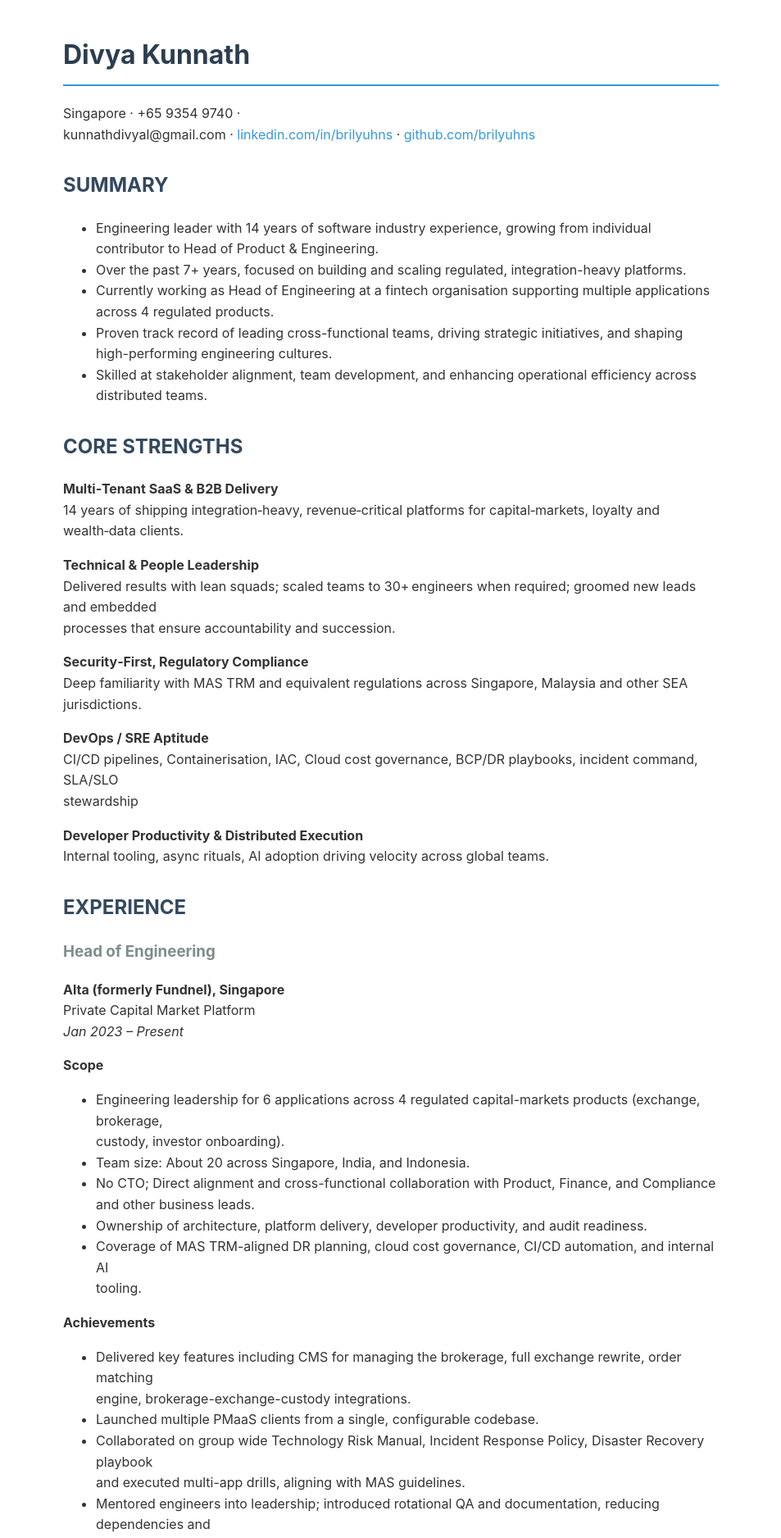
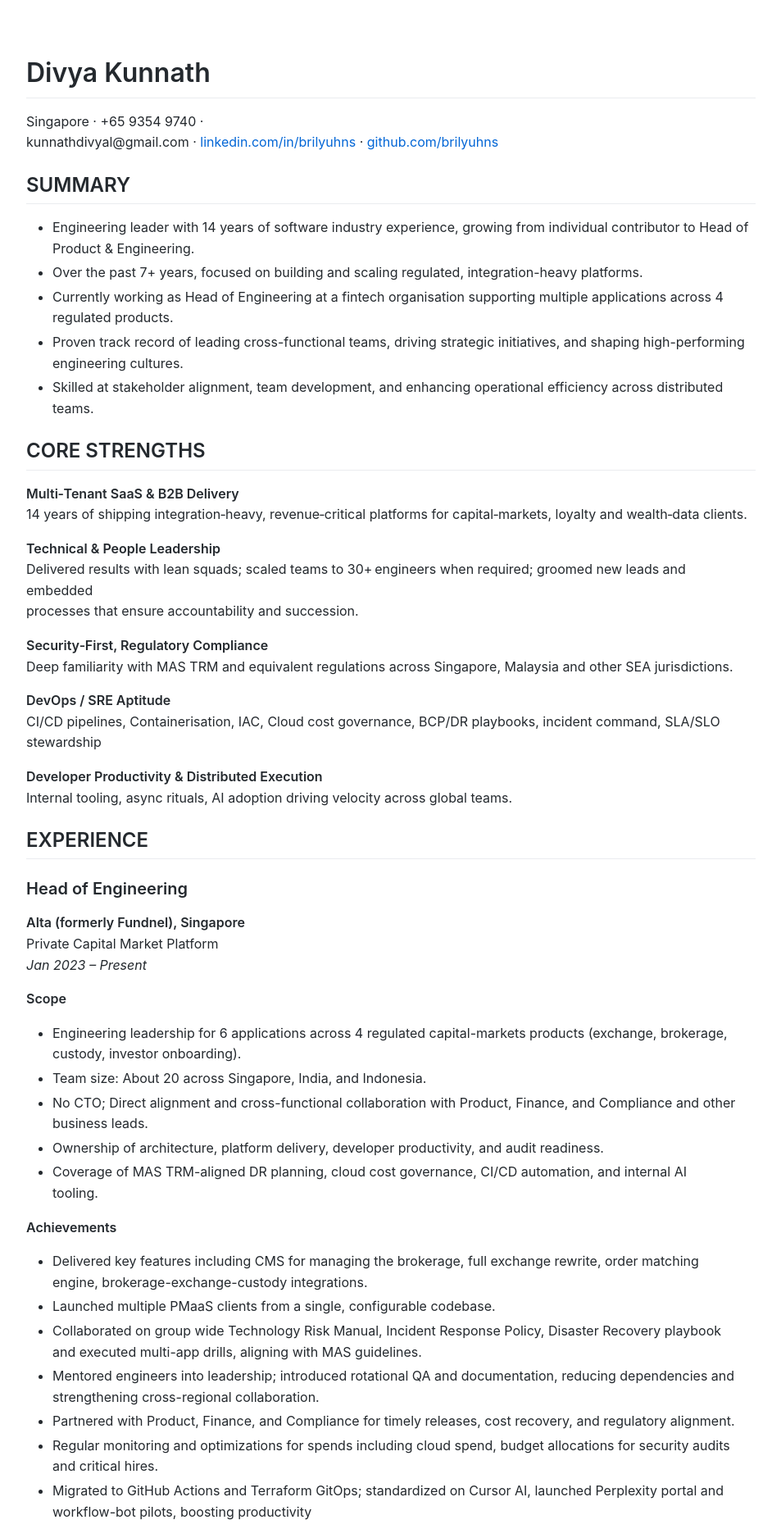
Before and after one commit to brilyuhns/brilyuhns.github.io, a Jekyll site: the page built from index.md, in a window 1280 px wide. Shown: the top 1876 px of the page at 82% size, without its empty margins (163-1116 px from the left). Built offline with Jekyll 4.4.1, drawn with Linux system fonts in a browser that asks for light colours; some of the changed text lies outside the part shown.

Commit message:
Replace meta tags in layout with jekyll seo tag

```diff
--- a/_config.yml
+++ b/_config.yml
@@ -24,7 +24,6 @@ markdown: kramdown
 permalink: pretty
 plugins:
   - jekyll-seo-tag
-  - jekyll-sitemap
 
 # Collections
 collections:
--- a/_layouts/default.html
+++ b/_layouts/default.html
@@ -5,38 +5,91 @@
   <meta charset="UTF-8">
   <meta name="viewport" content="width=device-width, initial-scale=1.0">
 
-  <!-- SEO Meta Tags -->
-  <title>{% if page.title %}{{ page.title }} | {{ site.title }}{% else %}{{ site.title }}{% endif %}</title>
-  <meta name="description"
-    content="{% if page.description %}{{ page.description }}{% else %}{{ site.description }}{% endif %}">
-  <meta name="keywords" content="{% if page.keywords %}{{ page.keywords }}{% else %}{{ site.seo.keywords }}{% endif %}">
-  <meta name="author" content="{% if page.author %}{{ page.author }}{% else %}{{ site.author }}{% endif %}">
+  <!-- Jekyll SEO Tag -->
+  {% seo %}
 
-  <!-- Open Graph Meta Tags -->
-  <meta property="og:title" content="{% if page.title %}{{ page.title }}{% else %}{{ site.title }}{% endif %}">
-  <meta property="og:description"
-    content="{% if page.description %}{{ page.description }}{% else %}{{ site.description }}{% endif %}">
-  <meta property="og:type" content="{% if page.og_type %}{{ page.og_type }}{% else %}profile{% endif %}">
-  <meta property="og:url" content="{{ site.url }}{{ page.url }}">
-  <meta property="og:image"
-    content="{% if page.image %}{{ site.url }}{{ page.image }}{% else %}{{ site.url }}{{ site.seo.image }}{% endif %}">
-  <meta property="og:locale" content="en_US">
-  <meta property="og:site_name" content="{{ site.title }}">
+  <!-- GitHub Pages Default CSS -->
+  <style>
+    /* GitHub Pages Default Markdown Styling */
+    body {
+      font-family: -apple-system, BlinkMacSystemFont, "Segoe UI", Helvetica, Arial, sans-serif;
+      line-height: 1.6;
+      color: #24292e;
+      background-color: #ffffff;
+      margin: 0;
+      padding: 0;
+    }
 
-  <!-- Twitter Card Meta Tags -->
-  <meta name="twitter:card" content="summary_large_image">
-  <meta name="twitter:site" content="{{ site.seo.twitter.username }}">
-  <meta name="twitter:creator" content="{{ site.seo.twitter.username }}">
-  <meta name="twitter:title" content="{% if page.title %}{{ page.title }}{% else %}{{ site.title }}{% endif %}">
-  <meta name="twitter:description"
-    content="{% if page.description %}{{ page.description }}{% else %}{{ site.description }}{% endif %}">
-  <meta name="twitter:image"
-    content="{% if page.image %}{{ site.url }}{{ page.image }}{% else %}{{ site.url }}{{ site.seo.image }}{% endif %}">
+    .markdown-body {
+      box-sizing: border-box;
+      min-width: 200px;
+      max-width: 980px;
+      margin: 0 auto;
+      padding: 45px;
+    }
 
-  <!-- Additional SEO Meta Tags -->
-  <meta name="robots" content="index, follow">
-  <meta name="googlebot" content="index, follow">
-  <link rel="canonical" href="{{ site.url }}{{ page.url }}">
+    .markdown-body h1 {
+      padding-bottom: 0.3em;
+      font-size: 2em;
+      border-bottom: 1px solid #eaecef;
+      margin-top: 24px;
+      margin-bottom: 16px;
+      font-weight: 600;
+      line-height: 1.25;
+    }
+
+    .markdown-body h2 {
+      padding-bottom: 0.3em;
+      font-size: 1.5em;
+      border-bottom: 1px solid #eaecef;
+      margin-top: 24px;
+      margin-bottom: 16px;
+      font-weight: 600;
+      line-height: 1.25;
+    }
+
+    .markdown-body h3 {
+      font-size: 1.25em;
+      margin-top: 24px;
+      margin-bottom: 16px;
+      font-weight: 600;
+      line-height: 1.25;
+    }
+
+    .markdown-body p {
+      margin-top: 0;
+      margin-bottom: 16px;
+    }
+
+    .markdown-body a {
+      color: #0366d6;
+      text-decoration: none;
+    }
+
+    .markdown-body a:hover {
+      text-decoration: underline;
+    }
+
+    .markdown-body strong {
+      font-weight: 600;
+    }
+
+    .markdown-body ul {
+      margin-top: 0;
+      margin-bottom: 16px;
+      padding-left: 2em;
+    }
+
+    .markdown-body li {
+      margin-top: 0.25em;
+    }
+
+    @media (max-width: 767px) {
+      .markdown-body {
+        padding: 15px;
+      }
+    }
+  </style>
 
   <!-- Profile Schema.org Structured Data -->
   <script type="application/ld+json">
@@ -82,87 +135,12 @@
         }
     }
     </script>
-
-  <!-- Styles -->
-  <style>
-    body {
-      font-family: -apple-system, BlinkMacSystemFont, 'Segoe UI', Roboto, sans-serif;
-      line-height: 1.6;
-      max-width: 800px;
-      margin: 0 auto;
-      padding: 20px;
-      color: #333;
-    }
-
-    h1 {
-      color: #2c3e50;
-      border-bottom: 2px solid #3498db;
-      padding-bottom: 10px;
-    }
-
-    h2 {
-      color: #34495e;
-      margin-top: 30px;
-    }
-
-    h3 {
-      color: #7f8c8d;
-    }
-
-    a {
-      color: #3498db;
-      text-decoration: none;
-    }
-
-    a:hover {
-      text-decoration: underline;
-    }
-
-    .contact-info {
-      background: #f8f9fa;
-      padding: 15px;
-      border-radius: 5px;
-      margin-bottom: 20px;
-    }
-
-    .experience-item {
-      margin-bottom: 25px;
-    }
-
-    .company {
-      font-weight: bold;
-      color: #2c3e50;
-    }
-
-    .date {
-      color: #7f8c8d;
-      font-style: italic;
-    }
-
-    .skills {
-      display: flex;
-      flex-wrap: wrap;
-      gap: 10px;
-      margin: 10px 0;
-    }
-
-    .skill-category {
-      background: #ecf0f1;
-      padding: 5px 10px;
-      border-radius: 15px;
-      font-size: 0.9em;
-    }
-  </style>
 </head>
 
 <body>
-  {{ content }}
-
-  <!-- Footer -->
-  <footer
-    style="margin-top: 50px; padding-top: 20px; border-top: 1px solid #ecf0f1; text-align: center; color: #7f8c8d;">
-    <p>© 2024 Divya Kunnath. All rights reserved.</p>
-  </footer>
+  <div class="container-lg px-3 my-5 markdown-body">
+    {{ content }}
+  </div>
 </body>
 
 </html>
```
